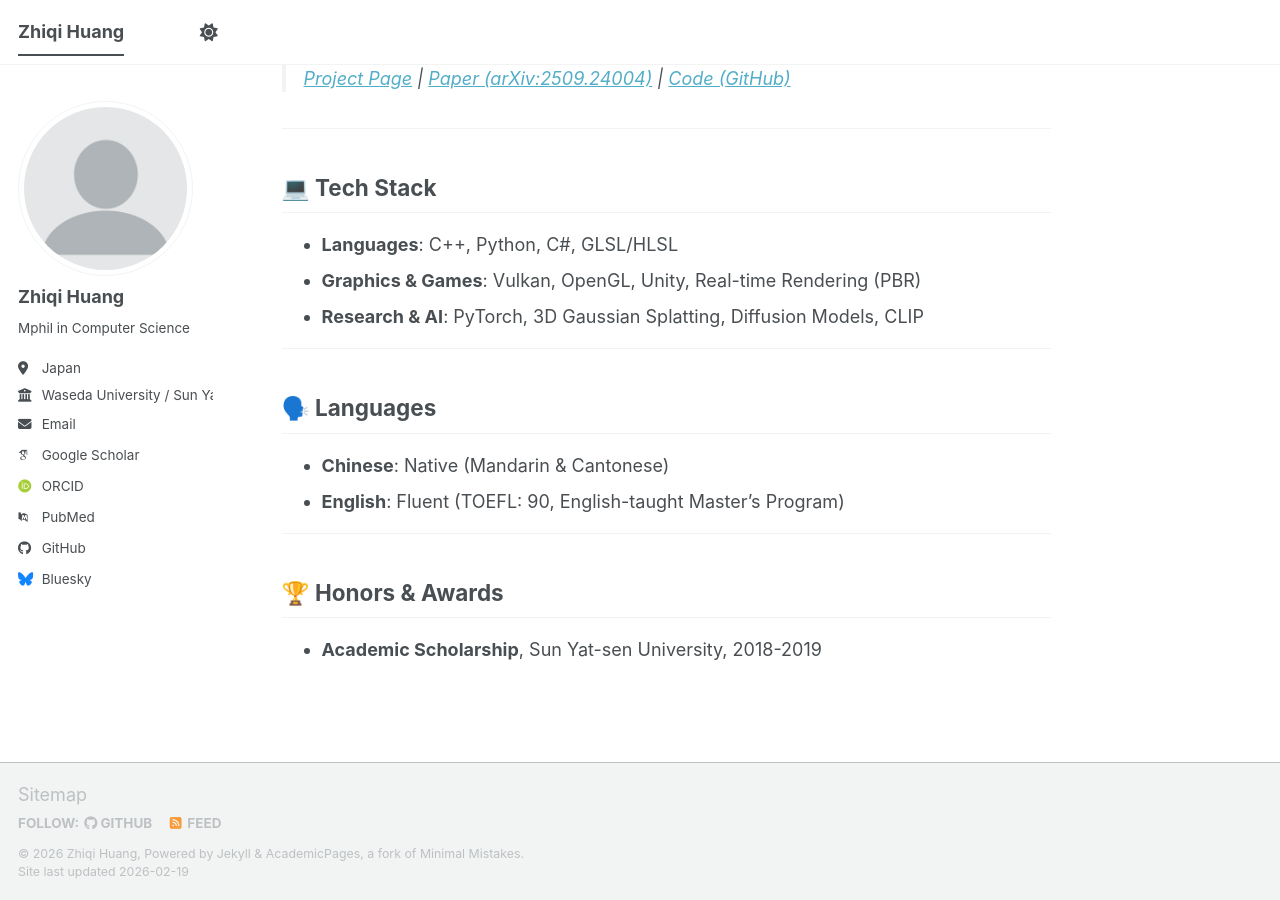
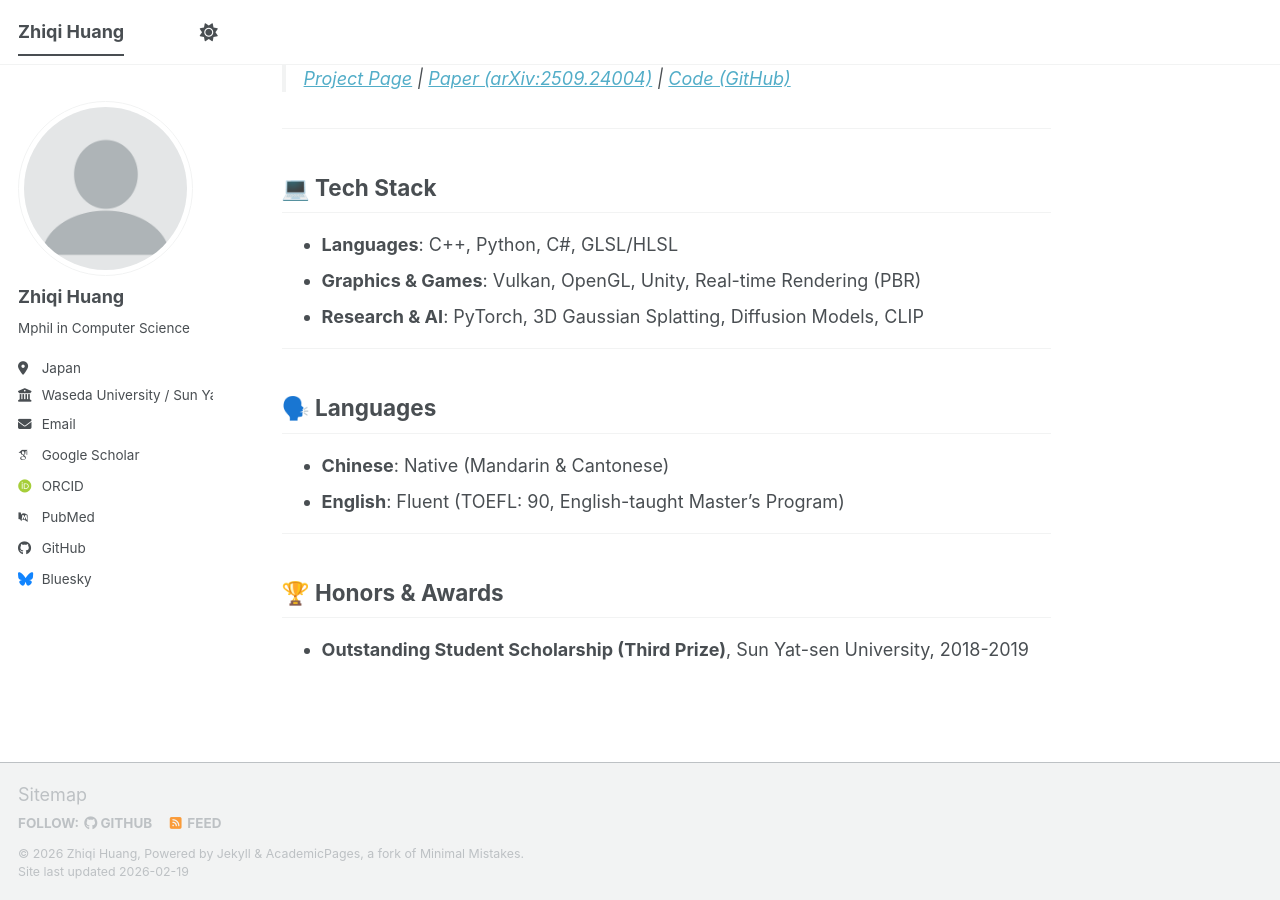
Before and after one commit to huang-zhiqi/huang-zhiqi.github.io, a Jekyll site: the page built from _pages/about.md, in a window 1280 px wide and 900 px high, scrolled down 1826 px. Built offline with Jekyll 4.4.1, drawn with Linux system fonts in a browser that asks for light colours; some web fonts are replaced; a script bundle is joined from its source files by our own code; library files that are not in the unit come from our copies.

Commit message:
修改奖学金名称

```diff
--- a/_pages/about.md
+++ b/_pages/about.md
@@ -75,4 +75,4 @@ Previously, I worked as a **Senior Graphics Engineer** at **4399 Games** for thr
 
 ## 🏆 Honors & Awards
 
-* **Academic Scholarship**, Sun Yat-sen University, 2018-2019
+* **Outstanding Student Scholarship (Third Prize)**, Sun Yat-sen University, 2018-2019
```
